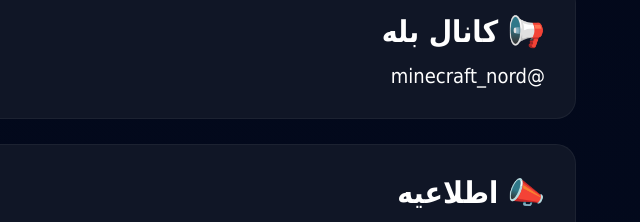
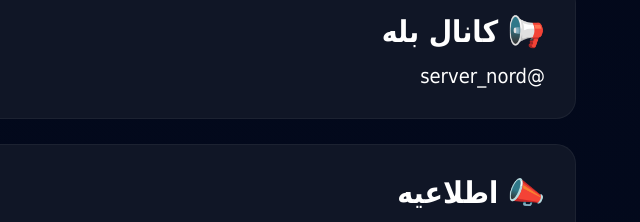
Before and after one commit to nord-sayt/Nord, a plain HTML site: page index.html in a window 1280 px wide. Shown: the part 775-997 px from the top of the page, 640-1280 px from the left. Drawn offline with Linux system fonts and the light colour scheme.

Commit message:
Update index.html

```diff
--- a/index.html
+++ b/index.html
@@ -90,7 +90,7 @@ COPY IP
 
 <p id="bale-channel">
 
-@minecraft_nord
+@server_nord
 
 </p>
 
```
